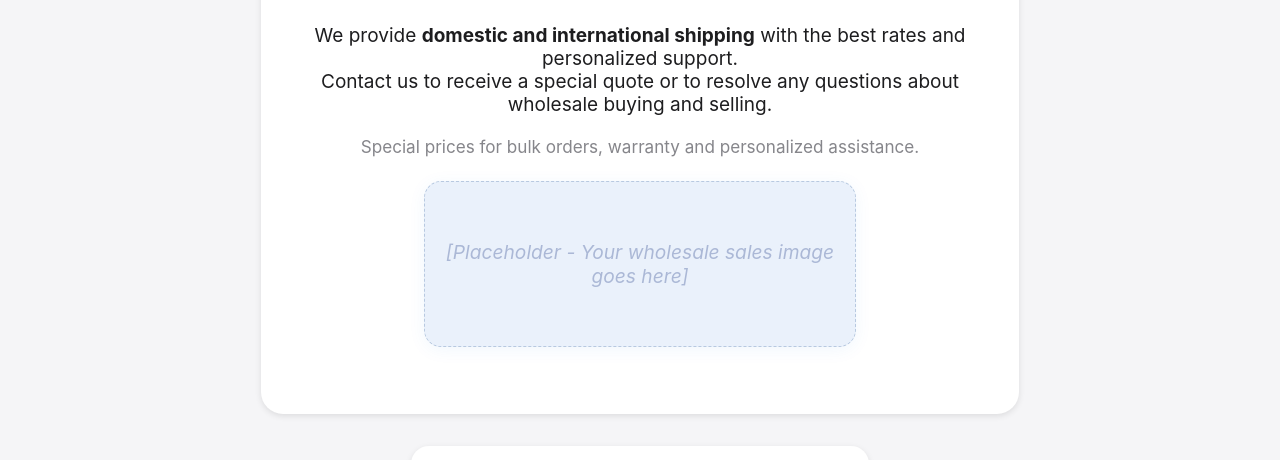
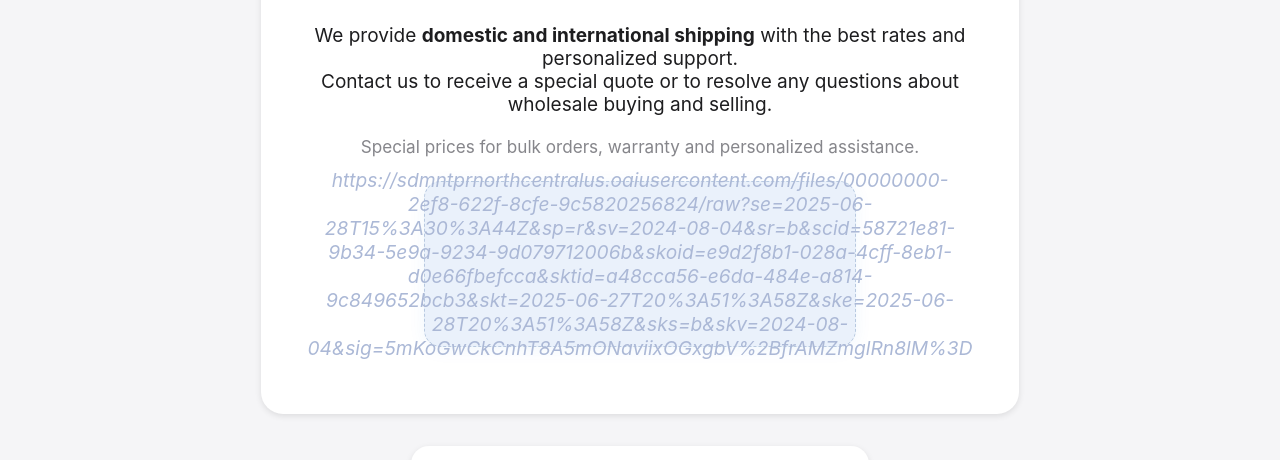
Before and after one commit to icellshop/buyiphones, a website: page public/wholesale.html in a window 1280 px wide. Shown: the part 306-766 px from the top of the page. Drawn offline with Linux system fonts and the light colour scheme.

Commit message:
Update wholesale.html

```diff
--- a/public/wholesale.html
+++ b/public/wholesale.html
@@ -267,7 +267,7 @@
       </div>
       <div class="wholesale-sub">Special prices for bulk orders, warranty and personalized assistance.</div>
       <div class="wholesale-img-placeholder">
-        [Placeholder - Your wholesale sales image goes here]
+        https://sdmntprnorthcentralus.oaiusercontent.com/files/00000000-2ef8-622f-8cfe-9c5820256824/raw?se=2025-06-28T15%3A30%3A44Z&sp=r&sv=2024-08-04&sr=b&scid=58721e81-9b34-5e9a-9234-9d079712006b&skoid=e9d2f8b1-028a-4cff-8eb1-d0e66fbefcca&sktid=a48cca56-e6da-484e-a814-9c849652bcb3&skt=2025-06-27T20%3A51%3A58Z&ske=2025-06-28T20%3A51%3A58Z&sks=b&skv=2024-08-04&sig=5mKoGwCkCnhT8A5mONaviixOGxgbV%2BfrAMZmglRn8lM%3D
       </div>
     </section>
     <div class="contact-form-wrapper" id="contact-form-wrapper">
```
